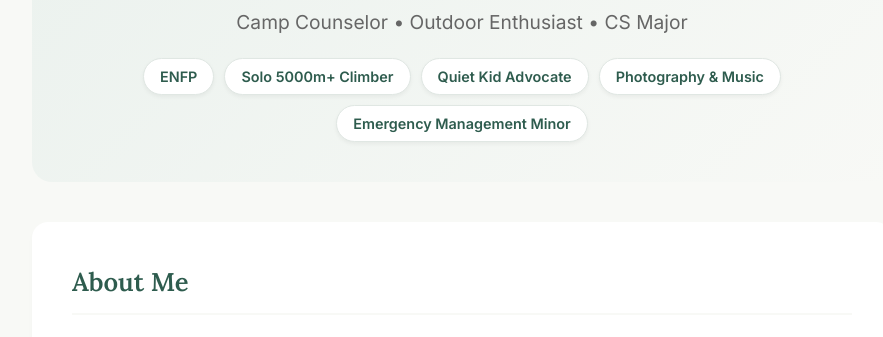
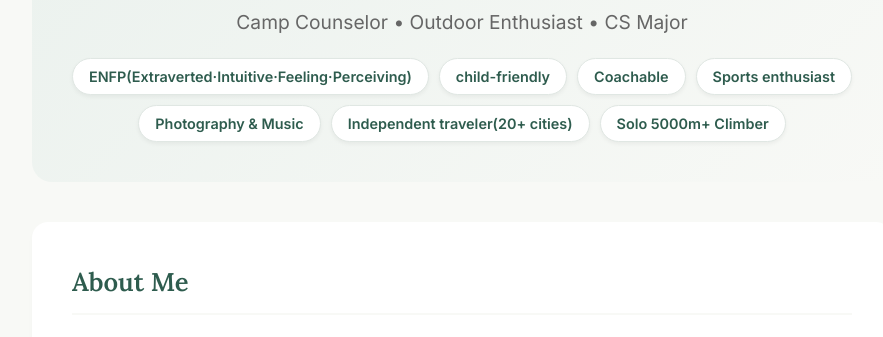
Before and after one commit to minw-ax/Camp-resume, a plain HTML site: page index.html in a window 1280 px wide. Shown: the part 402-739 px from the top of the page, without its empty margins (178-1061 px from the left). Drawn offline with Linux system fonts and the light colour scheme.

Commit message:
Key words

```diff
--- a/index.html
+++ b/index.html
@@ -221,11 +221,13 @@
             <h1>Sihan Wu (Sabrina)</h1>
             <div class="subtitle">Camp Counselor • Outdoor Enthusiast • CS Major</div>
             <div class="keywords">
-                <span class="tag">ENFP</span>
+                <span class="tag">ENFP(Extraverted·Intuitive·Feeling·Perceiving)</span>
+                <span class="tag">child-friendly</span>
+                <span class="tag">Coachable</span>
+                <span class="tag">Sports enthusiast</span>
+                <span class="tag">Photography & Music</span>
+                <span class="tag">Independent traveler(20+ cities)</span>
                 <span class="tag">Solo 5000m+ Climber</span>
-                <span class="tag">Quiet Kid Advocate</span>
-                <span class="tag">Photography & Music</span>
-                <span class="tag">Emergency Management Minor</span>
             </div>
         </header>
 
```
